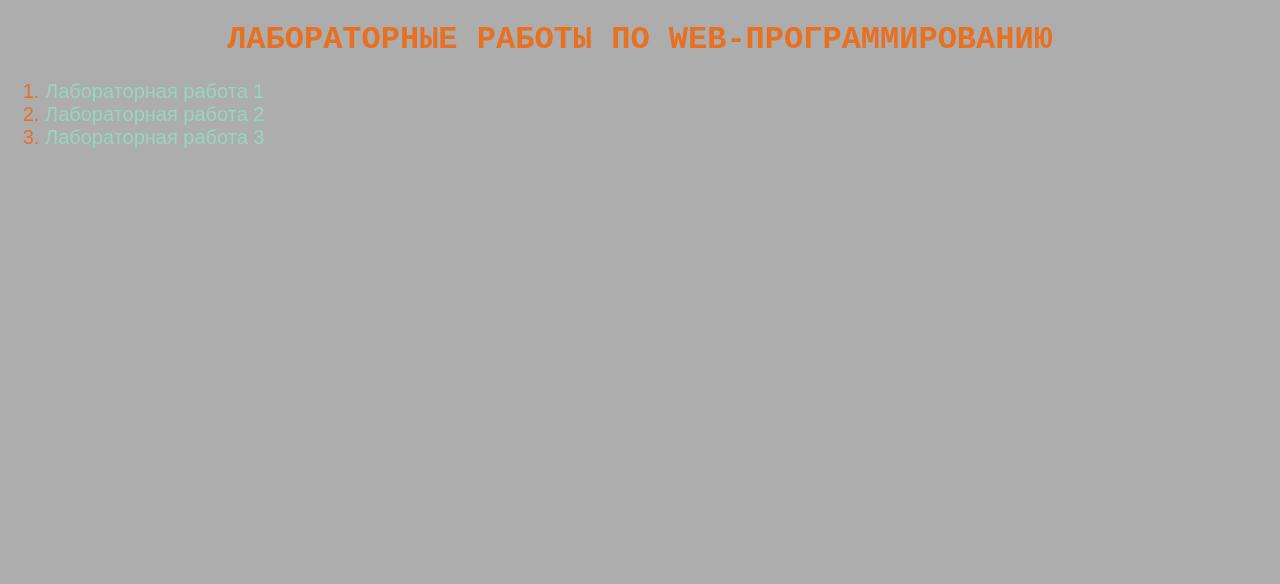
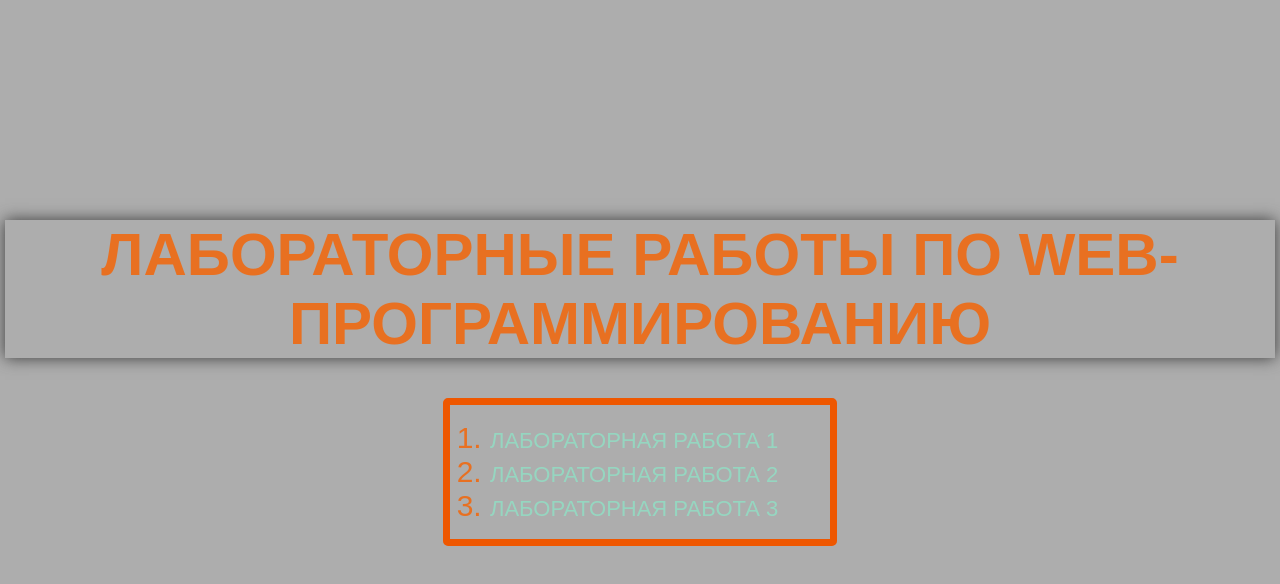
Before and after one commit to denzerphil/REPOSITORIUMONE, a plain HTML site: page index.html in a window 1280 px wide. Drawn offline with Linux system fonts and the light colour scheme.

Commit message:
Размеры меню

```diff
--- a/index.html
+++ b/index.html
@@ -13,18 +13,21 @@
 
     <header></header>
     <main>
-        <h1 style="font-size: 22; font-family: 'Courier New', Courier, monospace; text-align: center;">ЛАБОРАТОРНЫЕ РАБОТЫ ПО WEB-ПРОГРАММИРОВАНИЮ</h1>
+        <h1 style="font-size: 60px; font-family: Arial, Helvetica, sans-serif; text-align: center; box-shadow: 0 0 15px rgb(59, 59, 59); margin-top: 220px;">ЛАБОРАТОРНЫЕ РАБОТЫ ПО WEB-ПРОГРАММИРОВАНИЮ</h1>
+
+        <div class="menu">
             <ol>
                 <li>
-                <a href="lab1/lab1.html">Лабораторная работа 1</a>
+                    <a href="lab1/lab1.html">ЛАБОРАТОРНАЯ РАБОТА 1</a>
                 </li>
                 <li>
-                <a href="lab2/lab2.html">Лабораторная работа 2</a>
+                    <a href="lab2/lab2.html">ЛАБОРАТОРНАЯ РАБОТА 2</a>
                 </li>
                 <li>
-                <a href="lab3/lab3.html">Лабораторная работа 3</a>
+                    <a href="lab3/lab3.html">ЛАБОРАТОРНАЯ РАБОТА 3</a>
                 </li>
             </ol>
+        </div>
 
     </main>
     <footer></footer>
--- a/main.css
+++ b/main.css
@@ -16,14 +16,15 @@ a:link{
 }
 
 li{
-    font-size: 20px;
+    font-size: 30px;
 }
 
 a {
-    font-size: 20px;
+    font-size: 22px;
     color: green;
     text-decoration: none;
     transition: 1s 2s;
+    text-align: center;
 }
 
 a:hover {
@@ -36,3 +37,15 @@ a:active {
     color: black;
     opacity: 0.3;
 }
+
+div.menu {
+    border: 7px solid rgb(238, 87, 0);
+    border-radius: 5px;
+    width: 380px;
+    margin: 0 auto;
+}
+
+div.menu:hover{
+    background-color: rgb(131, 131, 131);
+    box-shadow: 0 0 15px rgb(65, 65, 65);
+}
```
Lines whose indentation alone changed are shown as unchanged.
